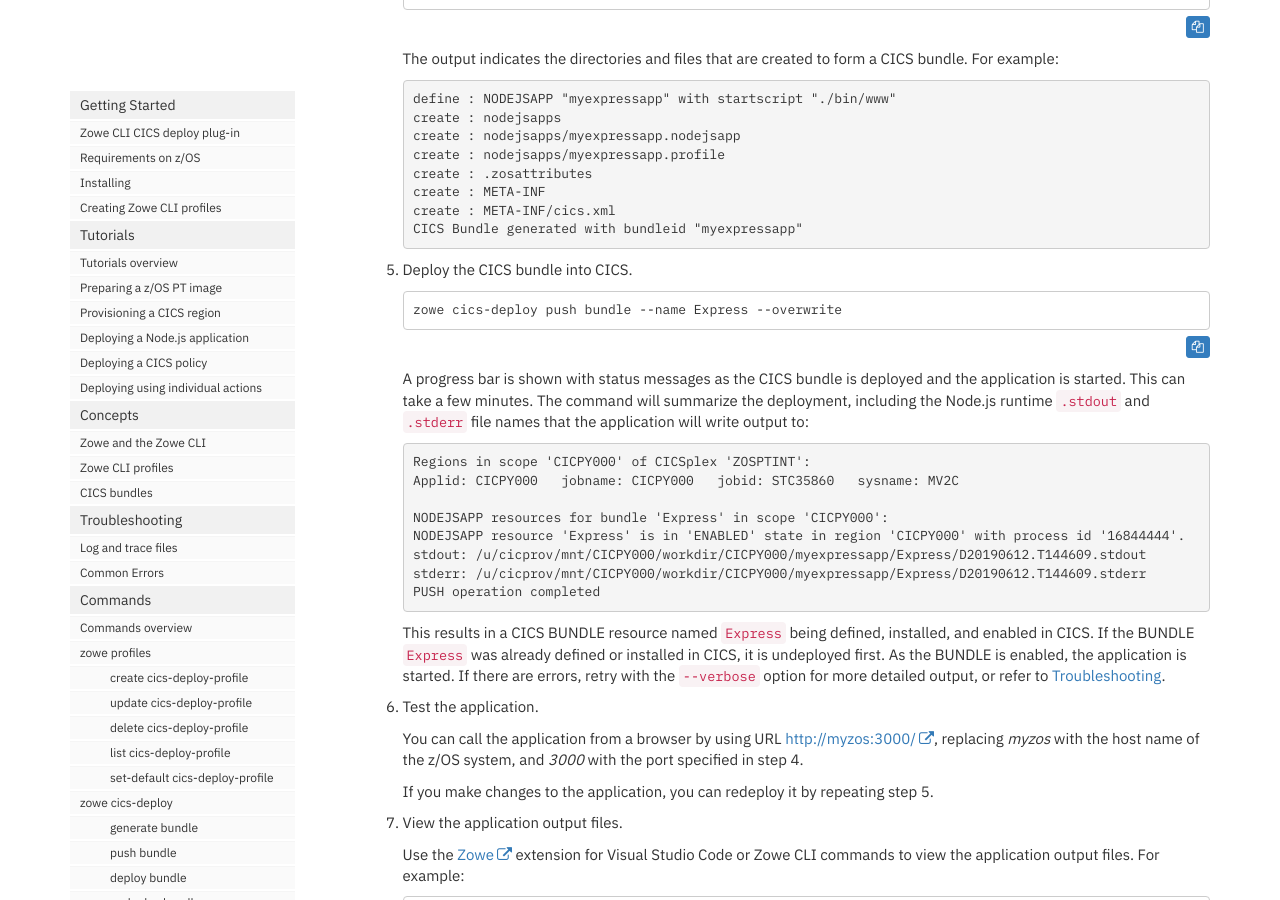
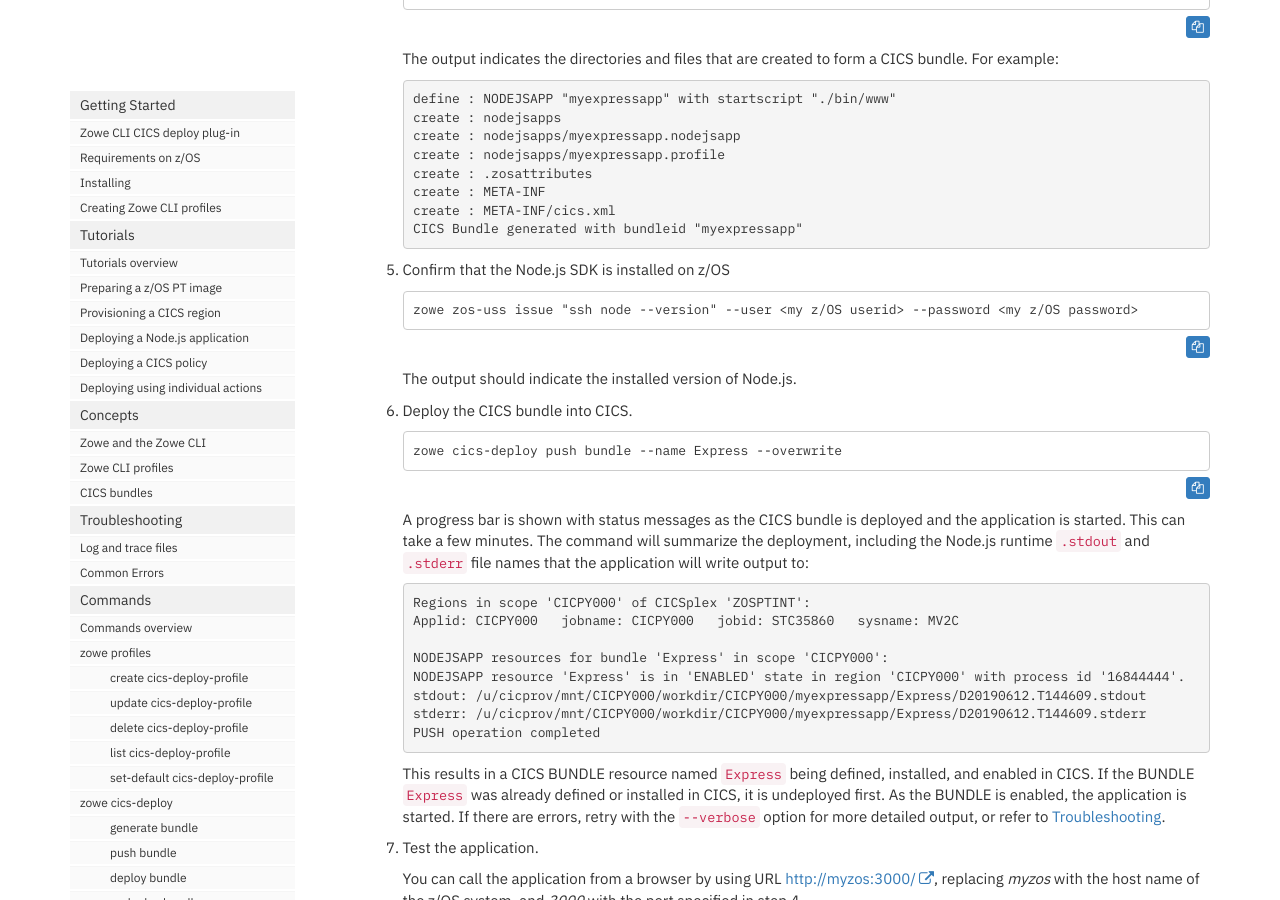
Before and after one commit to IBM/zowe-cli-cics-deploy-plugin, a Jekyll site: the page built from docs/pages/cdp/cdp-Deploying-a-nodejs-application.md, in a window 1280 px wide and 900 px high, scrolled down 816 px. Built offline with Jekyll 4.4.1, drawn with Linux system fonts in a browser that asks for light colours; nearby versions of some CDN libraries; comment, search, counter and statistics services are not loaded.

Commit message:
Small changes for issue 92
Signed-off-by: Clive Harris <clive.harris2@ibm.com>

````diff
--- a/docs/pages/cdp/cdp-Deploying-a-nodejs-application.md
+++ b/docs/pages/cdp/cdp-Deploying-a-nodejs-application.md
@@ -53,7 +53,14 @@ CICS TS V5.5 introduced support to run Node.js applications and is required by t
    create : META-INF/cics.xml
    CICS Bundle generated with bundleid "myexpressapp"</pre>
 
-5. Deploy the CICS bundle into CICS.
+5. Confirm that the Node.js SDK is installed on z/OS
+
+   ```text
+   zowe zos-uss issue "ssh node --version" --user <my z/OS userid> --password <my z/OS password>
+   ```
+   The output should indicate the installed version of Node.js.
+
+6. Deploy the CICS bundle into CICS.
 
    ```text
    zowe cics-deploy push bundle --name Express --overwrite
````
Also changed, not shown: other parts of docs/pages/cdp/cdp-Deploying-a-nodejs-application.md (+2 -2 lines), docs/pages/cdp/cdp-Requirements.md (+4 -0 lines).
